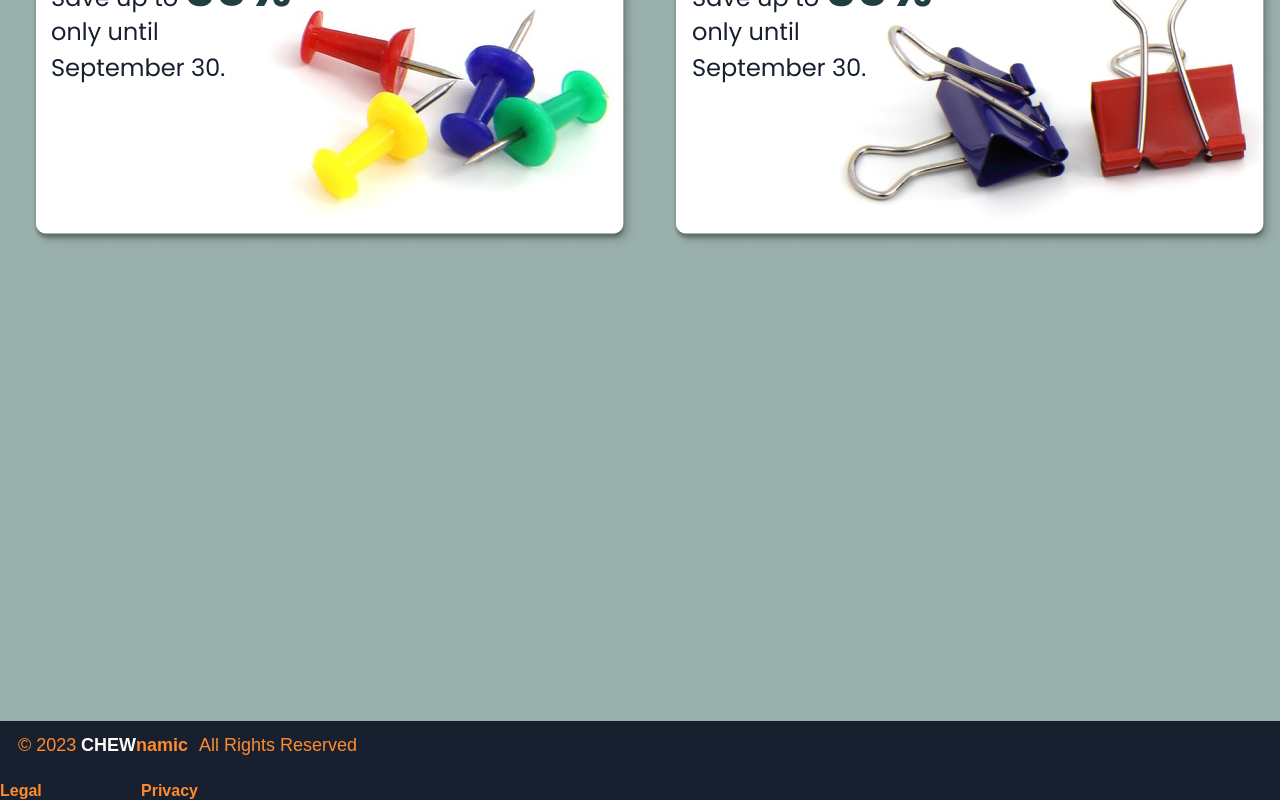
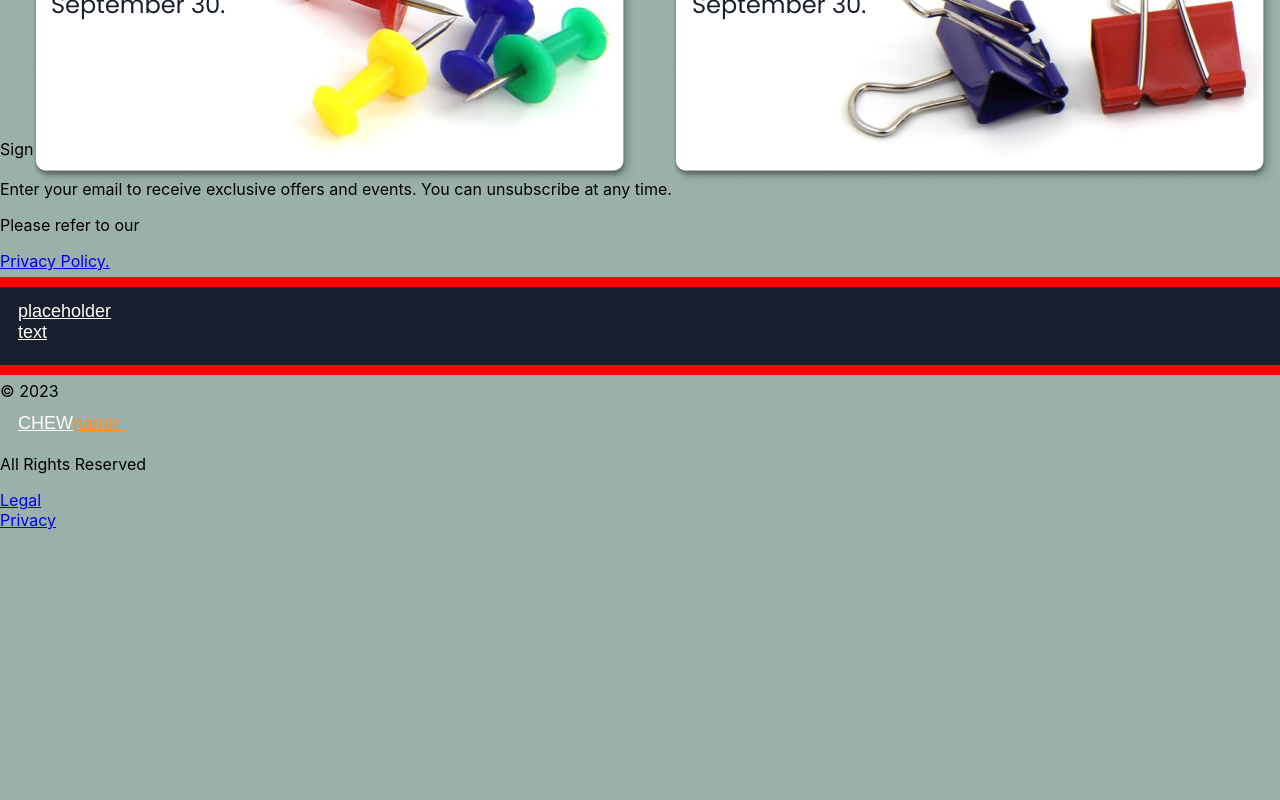
Before and after one commit to KewinLan/SysFlo, a React (Create React App) app: page / in a window 1280 px wide. Shown: the part 1199-1999 px from the top of the page. After the commit the page ends 1729 px from the top, so only its background shows below. Built offline with nearby package versions, Linux system fonts and the light colour scheme.

Commit message:
Hover effects not working, if time come back later. Add Footer to each page so it stays at the bottom

```diff
--- a/src/App.js
+++ b/src/App.js
@@ -5,7 +5,7 @@ import Cart from './components/Cart';
 import ContactUs from './components/ContactUs';
 import Home from './components/Home';
 import { Route, Routes } from 'react-router-dom';
-import Footer from './components/Footer';
+//import Footer from './components/Footer';
 import Header from './components/Header';
 import Terms from './components/Terms';
 import Privacy from './components/Privacy';
@@ -14,7 +14,6 @@ function App() {
   return (
     <>
       <Header></Header>
-      <Footer></Footer>
       <Routes>
         <Route path="/" element={<Home />} />
         <Route path="/faq" element={<FAQ />} />
--- a/src/App.scss
+++ b/src/App.scss
@@ -10,6 +10,7 @@
 // html {
 //   overflow: hidden;
 // }
+
 
 
 
--- a/src/components/Footer/Footer.scss
+++ b/src/components/Footer/Footer.scss
@@ -1,29 +1,33 @@
-.bgFooter {
+.footer-bar {
   background-color: #182030;
   // padding-bottom: 1em;
   // box-shadow: 0px 1px 15px black;
   // z-index: 1;
-  position: relative;
-  bottom: -120em;
-  width:100%;
-  // outline: 1px solid red;
+  // position: relative;
+  // bottom: 100%;
+  // width:100%;
+  // clear: both;
+    // position: relative;
+    // height: 200px;
+    // margin-top: -200px;
+  outline: 10px solid red;
 }
 
 
-#footer-row {
-  display:inline-block
-}
-#footer-year {
-  display:table-cell;
-  // background-color:red;
-  width:3.5em;
-  font-family: 'Baloo Tammudu 2', Nunito, Quicksand, Arial, sans-serif;
-  font-size:1.125em;
-  color: #FF8B2C;
-  position: relative;
-  left: 1em;
-  top: -0.25em;
-}
+// #footer-row {
+//   display:inline-block
+// // }
+// #footer-year {
+//   display:table-cell;
+//   // background-color:red;
+//   width:3.5em;
+//   font-family: 'Baloo Tammudu 2', Nunito, Quicksand, Arial, sans-serif;
+//   font-size:1.125em;
+//   color: #FF8B2C;
+//   position: relative;
+//   left: 1em;
+//   top: -0.25em;
+// }
 #logo-text1 {
   display:table-cell;
   // background-color:orange;
@@ -92,30 +96,30 @@
 //   background-color:blue;
 //   width:10em;
 // }
-#footer-reserved {
-  display:table-cell;
-  // background-color:green;
-  width:10em;
-  font-family: 'Baloo Tammudu 2', Nunito, Quicksand, Arial, sans-serif;
-  font-size:1.125em;
-  color: #FF8B2C;
-  position: relative;
-  left: 1.5em;
-  top: -0.25em;
-}
+// #footer-reserved {
+//   display:table-cell;
+//   // background-color:green;
+//   width:10em;
+//   font-family: 'Baloo Tammudu 2', Nunito, Quicksand, Arial, sans-serif;
+//   font-size:1.125em;
+//   color: #FF8B2C;
+//   position: relative;
+//   left: 1.5em;
+//   top: -0.25em;
+// }
 
 
 
-.footer-links {
-  display: flex;
-  font-family: 'Baloo Tammudu 2', Nunito, Quicksand, Arial, sans-serif;
-  font-size: 1em;
-}
-.footer-links, a:link, a:visited {
-  text-decoration: none;
-  font-weight: bold;
-  color:#FF8B2C;
-}
+// .footer-links {
+//   display: flex;
+//   font-family: 'Baloo Tammudu 2', Nunito, Quicksand, Arial, sans-serif;
+//   font-size: 1em;
+// }
+// .footer-links, a:link, a:visited {
+//   text-decoration: none;
+//   font-weight: bold;
+//   color:#FF8B2C;
+// }
 .privacy-link {
   position:relative;
   right: 0em;
--- a/src/components/Footer/index.js
+++ b/src/components/Footer/index.js
@@ -5,6 +5,37 @@ export default function Footer() {
   return (
     <>
       <div className="bgFooter">
+        <div className='footer-within-the-lines'>
+          <div className='footer-text1'>
+            <p>Sign up for SysFlo offers<br></br><br></br>Enter your email to receive exclusive offers and events. You can unsubscribe at any time.</p>
+          </div>
+          <div className='footer-user-email-subsection'>
+            <div className='footer-type-email'></div>
+            <div className='footer-submit-btm'></div>
+          </div>
+          <div className='footer-text2'></div>
+          <div className='footer-text3'>
+            <p>Please refer to our</p>
+            <div className="privacy-link">
+              <Link to="/privacy">
+                <p>Privacy Policy.</p>
+              </Link>
+            </div>
+          </div>
+        </div>
+        <div className='footer-address-section'>
+          <div className='footer-address-terms-privacy'>
+            <div className='footer-address-only'></div>
+            <div className='footer-terms-privacy-only'></div>
+          </div>
+          <div className='footer-social-media'></div>
+        </div>
+        <div className='footer-bar'>
+          <Link to="/" id='logo-text1'>
+            <p>placeholder text</p>
+          </Link>
+        </div>
+
         <div id='footer-copyright'>
           <div id='footer-row'>
             <nav>
--- a/src/components/Home/index.js
+++ b/src/components/Home/index.js
@@ -1,3 +1,4 @@
+import Footer from '../Footer';
 import './Home.scss';
 import { Link } from 'react-router-dom';
 
@@ -58,6 +59,7 @@ export default function Home() {
           </div>
         </div>
       </div>
+      <Footer></Footer>
     </>
   );
 };
```
